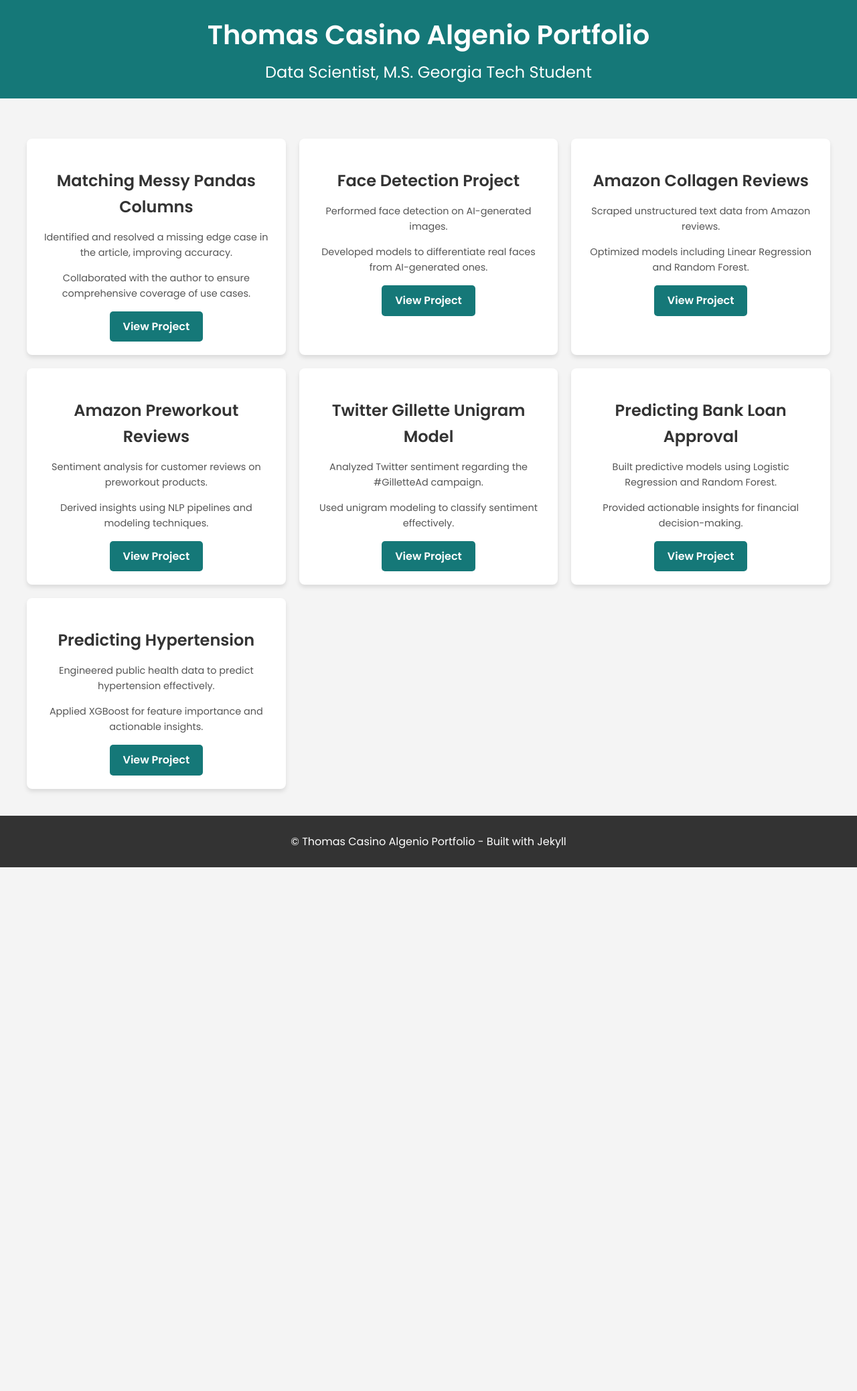
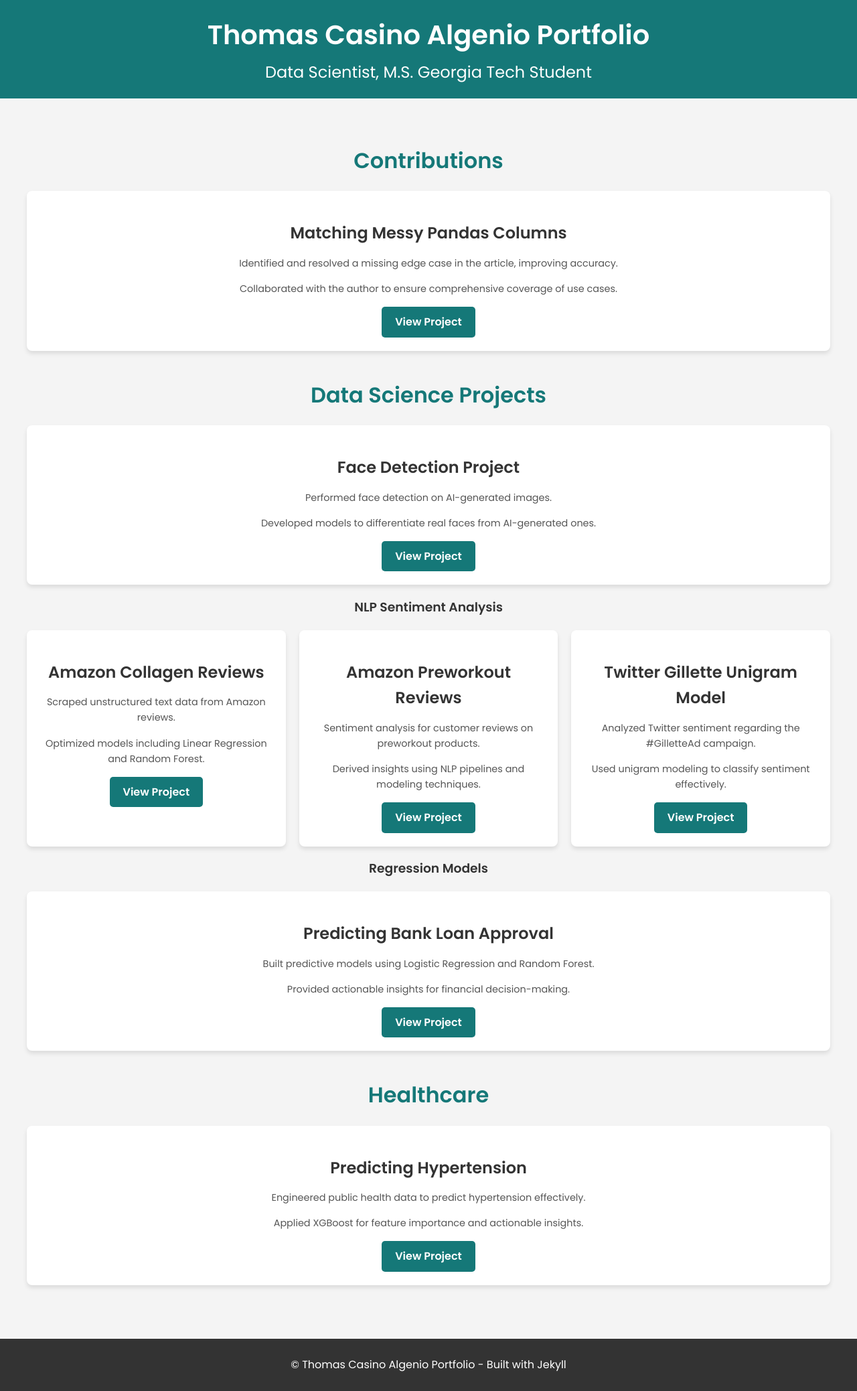
Before and after one commit to thomasalgenio/Thomas_Portfolio, a Jekyll site: the page built from README.md, in a window 1280 px wide. Shown: the whole page at 67% size. Built offline with Jekyll 4.4.1, drawn with Linux system fonts in a browser that asks for light colours; our own code applies the rules of GitHub Pages for plain Markdown files; before the commit the page ends 1295 px from its top, so only the background shows below that.

Commit message:
Update default.html

```diff
--- a/_layouts/default.html
+++ b/_layouts/default.html
@@ -38,11 +38,21 @@
         padding: 20px;
       }
 
+      section {
+        margin-bottom: 40px;
+      }
+
+      section h2 {
+        color: #157878;
+        font-size: 2rem;
+        margin-bottom: 20px;
+        text-align: center;
+      }
+
       .projects {
         display: grid;
         gap: 20px;
         grid-template-columns: repeat(auto-fit, minmax(300px, 1fr));
-        margin-top: 20px;
       }
 
       .project-card {
@@ -100,24 +110,36 @@
     </header>
 
     <main>
-      <section class="projects">
-        <!-- Card 1 -->
+      <!-- Contributions Section -->
+      <section>
+        <h2>Contributions</h2>
+        <div class="projects">
           <div class="project-card">
             <h3>Matching Messy Pandas Columns</h3>
             <p>Identified and resolved a missing edge case in the article, improving accuracy.</p>
             <p>Collaborated with the author to ensure comprehensive coverage of use cases.</p>
             <a href="https://medium.com/analytics-vidhya/matching-messy-pandas-columns-with-fuzzywuzzy-4adda6c7994f" class="btn">View Project</a>
           </div>
+        </div>
+      </section>
 
-        <!-- Card 2 -->
+      <!-- Data Science Projects Section -->
+      <section>
+        <h2>Data Science Projects</h2>
+
+        <!-- Computer Vision -->
+        <div class="projects">
           <div class="project-card">
             <h3>Face Detection Project</h3>
             <p>Performed face detection on AI-generated images.</p>
             <p>Developed models to differentiate real faces from AI-generated ones.</p>
             <a href="https://github.com/thomasalgenio/Sample_Projects/tree/main/Face_Detection_on_AI_Generated_Images" class="btn">View Project</a>
           </div>
+        </div>
 
-        <!-- Card 3 -->
+        <!-- NLP Sentiment Analysis -->
+        <h3 style="text-align: center;">NLP Sentiment Analysis</h3>
+        <div class="projects">
           <div class="project-card">
             <h3>Amazon Collagen Reviews</h3>
             <p>Scraped unstructured text data from Amazon reviews.</p>
@@ -125,7 +147,6 @@
             <a href="https://github.com/thomasalgenio/Sample_Projects/tree/main/NLP_Sentiment_Analysis_Amazon" class="btn">View Project</a>
           </div>
 
-        <!-- Card 4 -->
           <div class="project-card">
             <h3>Amazon Preworkout Reviews</h3>
             <p>Sentiment analysis for customer reviews on preworkout products.</p>
@@ -133,27 +154,36 @@
             <a href="https://github.com/thomasalgenio/Sample_Projects/tree/main/NLP_Sentiment_Analysis_Amazon" class="btn">View Project</a>
           </div>
 
-        <!-- Card 5 -->
           <div class="project-card">
             <h3>Twitter Gillette Unigram Model</h3>
             <p>Analyzed Twitter sentiment regarding the #GilletteAd campaign.</p>
             <p>Used unigram modeling to classify sentiment effectively.</p>
             <a href="https://github.com/thomasalgenio/Sample_Projects/tree/main/NLP_Sentiment_Analysis_Gillette" class="btn">View Project</a>
           </div>
+        </div>
 
-        <!-- Add more cards following the same structure -->
+        <!-- Regression Models -->
+        <h3 style="text-align: center;">Regression Models</h3>
+        <div class="projects">
           <div class="project-card">
             <h3>Predicting Bank Loan Approval</h3>
             <p>Built predictive models using Logistic Regression and Random Forest.</p>
             <p>Provided actionable insights for financial decision-making.</p>
             <a href="https://github.com/thomasalgenio/Sample_Projects/tree/263caf5c4e4587d46c72187b9081874bf19cf1c5/Bank_Loan_Prediction" class="btn">View Project</a>
           </div>
+        </div>
+      </section>
 
+      <!-- Healthcare Section -->
+      <section>
+        <h2>Healthcare</h2>
+        <div class="projects">
           <div class="project-card">
             <h3>Predicting Hypertension</h3>
             <p>Engineered public health data to predict hypertension effectively.</p>
             <p>Applied XGBoost for feature importance and actionable insights.</p>
             <a href="https://github.com/thomasalgenio/Sample_Projects/tree/263caf5c4e4587d46c72187b9081874bf19cf1c5/Hypertension_Prediction" class="btn">View Project</a>
+          </div>
         </div>
       </section>
     </main>
```
Lines whose indentation alone changed are shown as unchanged.
